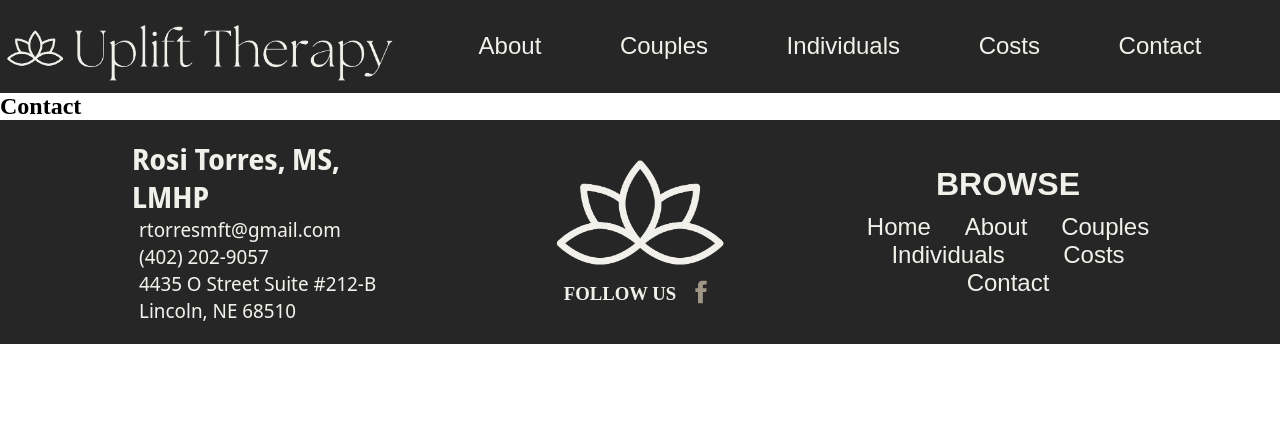
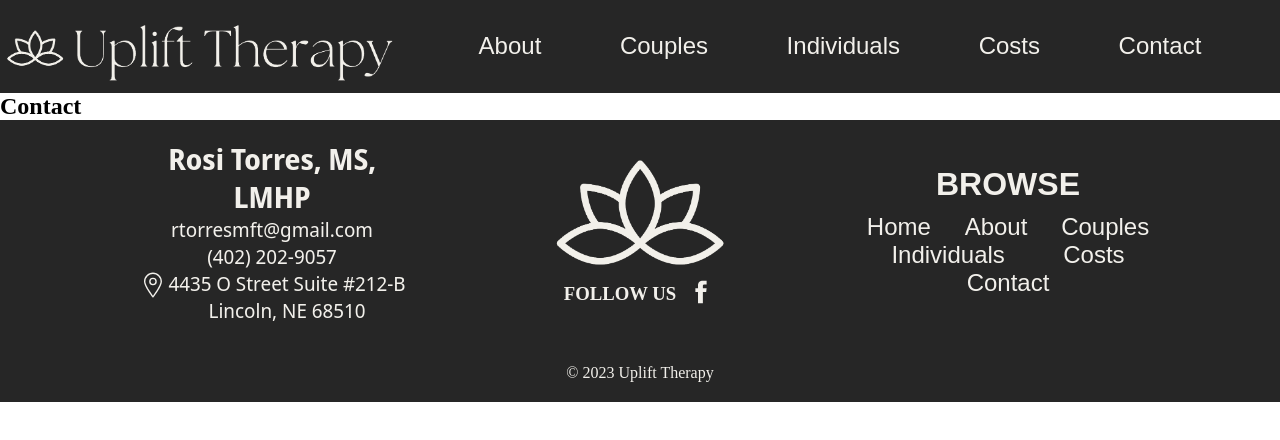
Before and after one commit to bralvis2/uplift-therapy, a React (Create React App) app: page /contact in a window 1280 px wide. Shown: the top 440 px of the page. Built offline with nearby package versions, Linux system fonts and the light colour scheme.

Commit message:
updated footer

```diff
--- a/src/components/Footer.css
+++ b/src/components/Footer.css
@@ -1,4 +1,4 @@
-.footer {
+.footer-content {
     display: flex;
     justify-content: space-evenly;
     align-items: center;
@@ -14,11 +14,12 @@
 
 .footer-contact h3 {
     font-size: 1.75rem;
+    text-align: center;
 }
 
 .footer-contact ul {
-    width: 95%;
-    margin: auto;
+    width: 100%;
+    text-align: center;
 }
 
 .footer-contact, .footer-nav, .footer-nav a {
@@ -36,6 +37,30 @@
 
 .email a:hover {
     color: var(--tupe);
+}
+
+.footer-location a {
+    display: flex;
+    flex-direction: row;
+    justify-content: center;;
+}
+
+.footer-location a:hover {
+    color: var(--tupe);
+}
+
+.footer-location a {
+    color: var(--light);
+    text-decoration: none;
+}
+
+.location-icon {
+    fill: var(--light);
+    width: 30px;
+}
+
+.location-icon:hover {
+    fill: var(--tupe);
 }
 
 .footer-logo {
@@ -58,13 +83,13 @@
 }
 
 .social-icons {
-    fill: var(--tupe);
+    fill: var(--light);
     width: 30px;
     margin-left: 10px;
 }
 
 .social-icons:hover {
-    fill: var(--light);
+    fill: var(--tupe);
 }
 
 .footer-nav{
@@ -96,6 +121,13 @@
     color: var(--tupe);
 }
 
+.copywrite {
+    text-align: center;
+    padding: 20px;
+    background-color: var(--dark);
+    color: var(--light);
+}
+
 @media screen and (max-width: 765px) {
     .footer {
         flex-direction: column;
@@ -112,6 +144,14 @@
         width: 30%;
     }
 
+    .socials {
+        flex-direction: column;
+    }
+
+    .social-icons {
+        margin-left: 0;
+    }
+
     .footer-nav{
         width: 60%;
         margin: auto;
--- a/src/components/Footer.js
+++ b/src/components/Footer.js
@@ -7,7 +7,8 @@ import './Footer.css'
 class Footer extends Component {
   render() {
     return (
-        <div className='footer'>
+      <div className='footer'>
+        <div className='footer-content'>
           <div className='footer-contact'>
             <h3>Rosi Torres, MS, LMHP</h3>
             <ul>
@@ -17,8 +18,26 @@ class Footer extends Component {
                 </a>
               </li>
               <li>(402) 202-9057</li>
-              <li>4435 O Street Suite #212-B</li>
-              <li>Lincoln, NE 68510</li>
+              <li className='footer-location'>
+                <a href='https://www.google.com/maps/place/4435+O+St+212+b,+Lincoln,+NE+68510/@40.8132177,-96.6604739,17z/data=!3m1!4b1!4m5!3m4!1s0x8796bc2eb9e54619:0xc41af7bc89b96a78!8m2!3d40.8132177!4d-96.657899'
+                  target='_blank'
+                  rel="noreferrer">
+                  <div className='location-icon'>
+                    <svg xmlns="http://www.w3.org/2000/svg" viewBox="0 0 512 512">
+                      <path d="M255.5,470a12,12,0,0,1-9.49-4.66c-.36-.46-36.12-46.81-71.38-102.15C126.44,
+                      287.57,102,231.61,102,196.88c0-84.64,68.86-153.5,153.5-153.5S409,112.24,409,196.88c0,
+                      34.73-24.44,90.69-72.63,166.32-35.26,55.34-71,101.69-71.38,102.15A12,12,0,0,1,255.5,
+                      470Zm0-402.63A129.64,129.64,0,0,0,126,196.88C126,217.57,138,261,194.87,350.3c23.81,
+                      37.36,47.81,70.51,60.63,87.77,12.85-17.29,36.9-50.52,60.72-87.91C373.07,260.92,385,
+                      217.55,385,196.88A129.64,129.64,0,0,0,255.5,67.38Z"></path>
+                      <path d="M255.5,262.17a65.29,65.29,0,1,1,65.29-65.29A65.37,65.37,0,0,1,
+                      255.5,262.17Zm0-106.58a41.29,41.29,0,1,0,41.29,41.29A41.33,41.33,0,0,0,255.5,155.59Z"></path>
+                    </svg>
+                  </div>
+                  4435 O Street Suite #212-B
+                  <br/>Lincoln, NE 68510
+                </a>
+              </li>
             </ul>
           </div>
           <div className='footer-logo'>
@@ -50,8 +69,9 @@ class Footer extends Component {
               </ul>
             </nav>
           </div>
-
         </div>
+        <p className='copywrite'>&#169; 2023 Uplift Therapy</p>
+      </div>
     );
   }
 }
```
